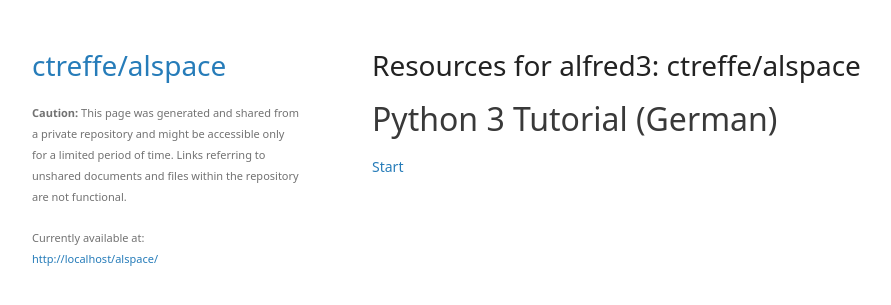
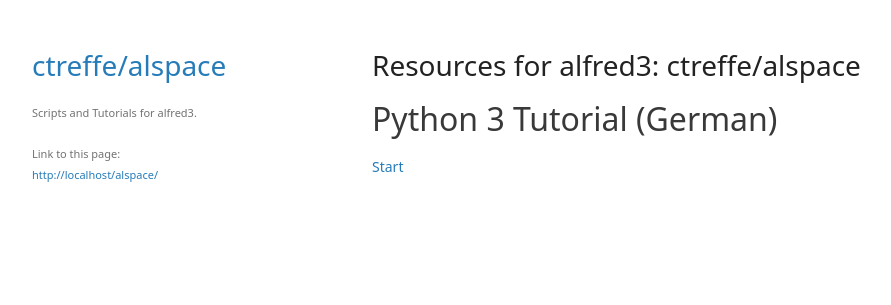
Before and after one commit to ctreffe/alspace, a Jekyll site: the page built from README.md, in a window 1280 px wide. Shown: the top 305 px of the page, without its empty margins (128-1019 px from the left). Built offline with Jekyll 4.4.1, drawn with Linux system fonts in a browser that asks for light colours; some web fonts are replaced; our own code applies the rules of GitHub Pages for plain Markdown files.

Commit message:
Improve alspace default layout

```diff
--- a/_layouts/default.html
+++ b/_layouts/default.html
@@ -21,7 +21,7 @@
         <h1><a href="{{ "/" | absolute_url }}">{{ site.github.owner_name }}/{{ site.title | default: site.github.repository_name }}</a></h1>
 
         <!-- This text might need adjustment when the theme is used in a repository -->
-        <p><small><b>Caution:</b> This page was generated and shared from a private repository and might be accessible only for a limited period of time. Links referring to unshared documents and files within the repository are not functional.</small></p>
+        <p><small>Scripts and Tutorials for alfred3.</small></p>
 
         <p id="pagelink"></p>
 
@@ -43,10 +43,7 @@
     <!-- Trying without this: <script src="{{ "/assets/js/scale.fix.js" | relative_url }}"></script> -->
 
     <!-- Adds a link to the current page to the sitebar -->
-    <script>document.getElementById("pagelink").innerHTML = '<small>Currently available at:<br><a href="' + window.location.href + '" style="word-wrap:break-word;">' + window.location.href + '</a></small>';</script>
-
-    <!-- Adds Bootstrap 5 Javascript and Plugins -->
-    <script src="https://cdn.jsdelivr.net/npm/bootstrap@5.0.1/dist/js/bootstrap.bundle.min.js" integrity="sha384-gtEjrD/SeCtmISkJkNUaaKMoLD0//ElJ19smozuHV6z3Iehds+3Ulb9Bn9Plx0x4" crossorigin="anonymous"></script>
+    <script>document.getElementById("pagelink").innerHTML = '<small>Link to this page:<br><a href="' + window.location.href + '" style="word-wrap:break-word;">' + window.location.href + '</a></small>';</script>
 
     <!-- Adds date of last update for the page as described here: https://ryanfb.github.io/etc/2020/04/27/last_modified_dates_for_github_pages_jekyll_posts.html -->
     <!-- Only use this in public repositories as api.github.com does not work this way for private repositories -->
@@ -66,5 +63,8 @@
           });
       }
     </script>
+
+    <!-- Adds Bootstrap 5 Javascript and Plugins. Should be loaded last! -->
+    <script src="https://cdn.jsdelivr.net/npm/bootstrap@5.0.1/dist/js/bootstrap.bundle.min.js" integrity="sha384-gtEjrD/SeCtmISkJkNUaaKMoLD0//ElJ19smozuHV6z3Iehds+3Ulb9Bn9Plx0x4" crossorigin="anonymous"></script>
   </body>
 </html>
```
